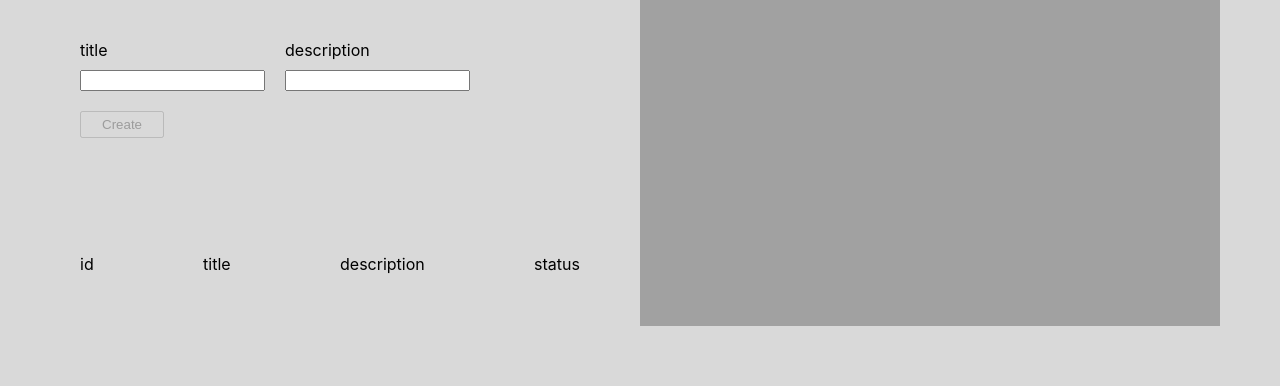
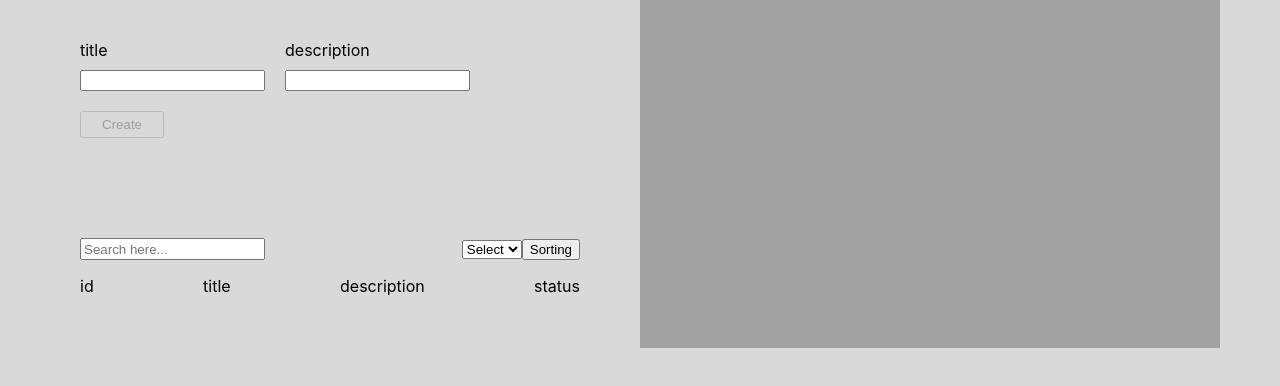
Before and after one commit to IlliaKozyr/todoList, a React (Create React App) app: page / in a window 1280 px wide. Shown: the top 386 px of the page. Built offline with nearby package versions, Linux system fonts and the light colour scheme.

Commit message:
search done

```diff
--- a/src/TodoListApp.jsx
+++ b/src/TodoListApp.jsx
@@ -1,36 +1,38 @@
 import React from "react";
+import { store } from "./store";
 import { Inputs } from "./components/inputs";
 import { ColumnNames } from "./components/columnNames";
 import { observer } from "mobx-react-lite";
 import { TodoList } from "./components/todoList";
 import { ModalWindow } from "./components/modalWindow";
-import {store} from "./store";
+import { SortingTodo } from "./components/sorting";
+import { InputSearch } from "./components/search";
 
 export const TodoListApp = observer(() => {
 
-    const { activeTodo , todos } = store;
-
-    const [filtered, setFiltered] = React.useState([]);
+    const { activeTodo, todos } = store;
+    const [filteredTodos, setFilteredTodos] = React.useState([]);
 
     React.useEffect(() => {
-        setFiltered(todos);
-    }, [todos]);
+        setFilteredTodos(todos);
+    }, [todos, Object.keys(todos).length]);
 
-    const search = (val) => {
-        let currentTodos = [],
-            newList = [];
-        if (val !== "") {
-            currentTodos = todos
-            newList = currentTodos.filter((todo) => {
-                const lc = todo.title.toLowerCase();
-                const filter = val.toLowerCase();
-                return lc.includes(filter);
+    const todosFilterForSearch = (inputSearchValue) => {
+        let newTodos = {};
+        if (inputSearchValue !== "") {
+            newTodos = Object.values(todos).filter((todo) => {
+            let lowerCase = todo.title.toLowerCase();
+            let filter = inputSearchValue.toLowerCase();
+            return lowerCase.includes(filter);
+
             });
         } else {
-            newList = todos;
+            newTodos = todos;
         }
-        setFiltered(newList);
+        setFilteredTodos(newTodos);
     };
+
+
 
     return (
         <div className="container">
@@ -38,16 +40,15 @@ export const TodoListApp = observer(() => {
                 <Inputs />
                 <div className="sortSearchBlock">
                     <div className="df">
-                        {/* <InputSearch {...{ search }}/> */}
-                        {/* <SortingTodo /> */}
+                        <InputSearch {...{ todosFilterForSearch }} />
+                        <SortingTodo newTodos={filteredTodos}/>
                     </div>
                     <ColumnNames />
                 </div>
-                <TodoList array={store.todos}/>
-                {/* todos={filtered} */}
+                <TodoList newTodos={filteredTodos} />
             </div>
             <div className="fullDescriptionBlock">
-                {activeTodo && <ModalWindow activeTodo={activeTodo} />}
+                {activeTodo && <ModalWindow activeTodo={activeTodo} newTodos={filteredTodos}/>}
             </div>
         </div>
     );
--- a/src/components/inputs/index.jsx
+++ b/src/components/inputs/index.jsx
@@ -7,6 +7,7 @@ import uuid from "react-uuid";
 export const Inputs = observer(() => {
     const [valueTitle, setValueTitle] = React.useState("");
     const [valueDescription, setValueDescription] = React.useState("");
+    const [id, setId] = React.useState(1 + uuid())
 
     return (
         <>
@@ -37,13 +38,14 @@ export const Inputs = observer(() => {
                 className="button"
                 onClick={() => {
                     store.addTodo({
-                        id: uuid(),
+                        id: id,
                         title: valueTitle,
                         description: valueDescription,
                         completed: false,
                     });
                     setValueTitle("");
                     setValueDescription("");
+                    setId(String(Number(id[0]) + 1) + String(uuid()));
                 }}
                 disabled={
                     valueTitle.length === 0 || valueDescription.length === 0
--- a/src/components/modalWindow/index.jsx
+++ b/src/components/modalWindow/index.jsx
@@ -3,10 +3,12 @@ import './style.css'
 import { observer } from "mobx-react-lite";
 import { store } from "../../store";
 
-export const ModalWindow = observer(() => {
+export const ModalWindow = observer((newTodos) => {
 
     const { todos, activeTodo } = store;
     const { title, description, id } = activeTodo;
+
+    console.log(activeTodo, title, id)
 
     return (
         <div className="modalWindowsBlock" id="modalWindowsBlock">
--- a/src/components/search/index.jsx
+++ b/src/components/search/index.jsx
@@ -1,17 +1,14 @@
 import React from "react";
-import todoListState from "../../store";
 
-const InputSearch = (props) => {
+export const InputSearch = (props) => {
 
     return (
         <div className="dflex">
             <input
-                onChange={({ target: { value } }) => props.search(value)}
+                onChange={({ target: { value } }) => props.todosFilterForSearch(value)}
                 type="text"
                 placeholder="Search here..."
             ></input>
         </div>
     );
 };
-
-export default InputSearch;
--- a/src/components/sorting/index.jsx
+++ b/src/components/sorting/index.jsx
@@ -1,74 +1,33 @@
-import './style.css'
-import todoListState from "../../store";
-import saveTodo from "../../helpers/localStorage";
+import "./style.css";
+import { store } from "../../store";
 
-const SortingTodo = () => {
-    const { todos } = todoListState;
+export const SortingTodo = (newTodos) => {
+
+    const { todos } = store;
     const select = document.getElementById("selectHTML");
 
-    const sorting = (arr, selectText) => {
-        console.log(arr, 'this arr');
-        return selectText === "az"
-            ? arr.sort(function (a, b) {
-                  if (a.title > b.title) {
-                      return 1;
-                  }
-                  if (a.title < b.title) {
-                      return -1;
-                  }
-
-                  return 0;
-              })
-            : selectText === "za"
-            ? arr.sort(function (a, b) {
-                  if (a.title < b.title) {
-                      return 1;
-                  }
-                  if (a.title > b.title) {
-                      return -1;
-                  }
-
-                  return 0;
-              })
-            : selectText === "19"
-            ? arr.sort(function (a, b) {
-                  if (a.id > b.id) {
-                      return 1;
-                  }
-                  if (a.id < b.id) {
-                      return -1;
-                  }
-
-                  return 0;
-              })
-            : arr.sort(function (a, b) {
-                  if (a.id < b.id) {
-                      return 1;
-                  }
-                  if (a.id > b.id) {
-                      return -1;
-                  }
-
-                  return 0;
-              })
+    const sorting = (todos, selectedSortingItem) => {
+        {console.log(Object.values(todos).sort((a, b) => a.title > b.title ? 1 : -1), "todos");}
+        switch (selectedSortingItem) {
+            case "az":
+                store.todos = Object.values(todos).sort((a, b) => a.title > b.title ? 1 : -1);
+                break;
+            case "za":
+                store.todos = Object.values(todos).sort((a, b) => a.title > b.title ? -1 : 1);
+                break;
+        }
     };
 
     return (
         <div>
             <select id="selectHTML" defaultValue={"no"}>
-                <option value="no">
-                    Select
-                </option>
+                <option value="no">Select</option>
                 <option value="az">A-Z</option>
                 <option value="za">Z-A</option>
-                <option value="19">1-9</option>
-                <option value="91">9-1</option>
             </select>
-            <button onClick={() => (sorting(todos, select.value), saveTodo())}>
+            <button onClick={() => sorting(todos, select.value)}>
                 Sorting
             </button>
         </div>
     );
 };
-
-export default SortingTodo;
--- a/src/components/todoList/index.jsx
+++ b/src/components/todoList/index.jsx
@@ -3,19 +3,20 @@ import "./style.css";
 import { observer } from "mobx-react-lite";
 import { store } from "../../store";
 import uuid from "react-uuid";
+import { InputSearch } from "../search";
 
-export const TodoList = observer(() => {
+export const TodoList = observer((newTodos) => {
 
-    const { todos } = store;
 
     return (
         <ul className="todoListBlock">
-            {Object.values(todos).map((todo, index) => (
+            {Object.values(newTodos.newTodos).map((todo, index) => (
                 <li
                     className="todo"
                     key={uuid()}
                     onClick={() => store.setActiveTodo(todo.id)}
                 >
+                    {console.log(newTodos.newTodos)}
                     <p className="id">#{index + 1}</p>
                     <p className="title">
                         {todo?.title?.length >= 7
@@ -23,7 +24,7 @@ export const TodoList = observer(() => {
                             : todo.title}
                     </p>
                     <p className="description">
-                        {todo.description.length >= 7
+                        {todo.description?.length >= 7
                             ? todo.description.slice(0, 7) + "..."
                             : todo.description}
                     </p>
--- a/src/store/index.jsx
+++ b/src/store/index.jsx
@@ -25,6 +25,7 @@ class TodoStore {
     completeTodo(index, value) {
         this.todos[index].completed = value
     }
+
 }
 
 export const store = new TodoStore();
```
